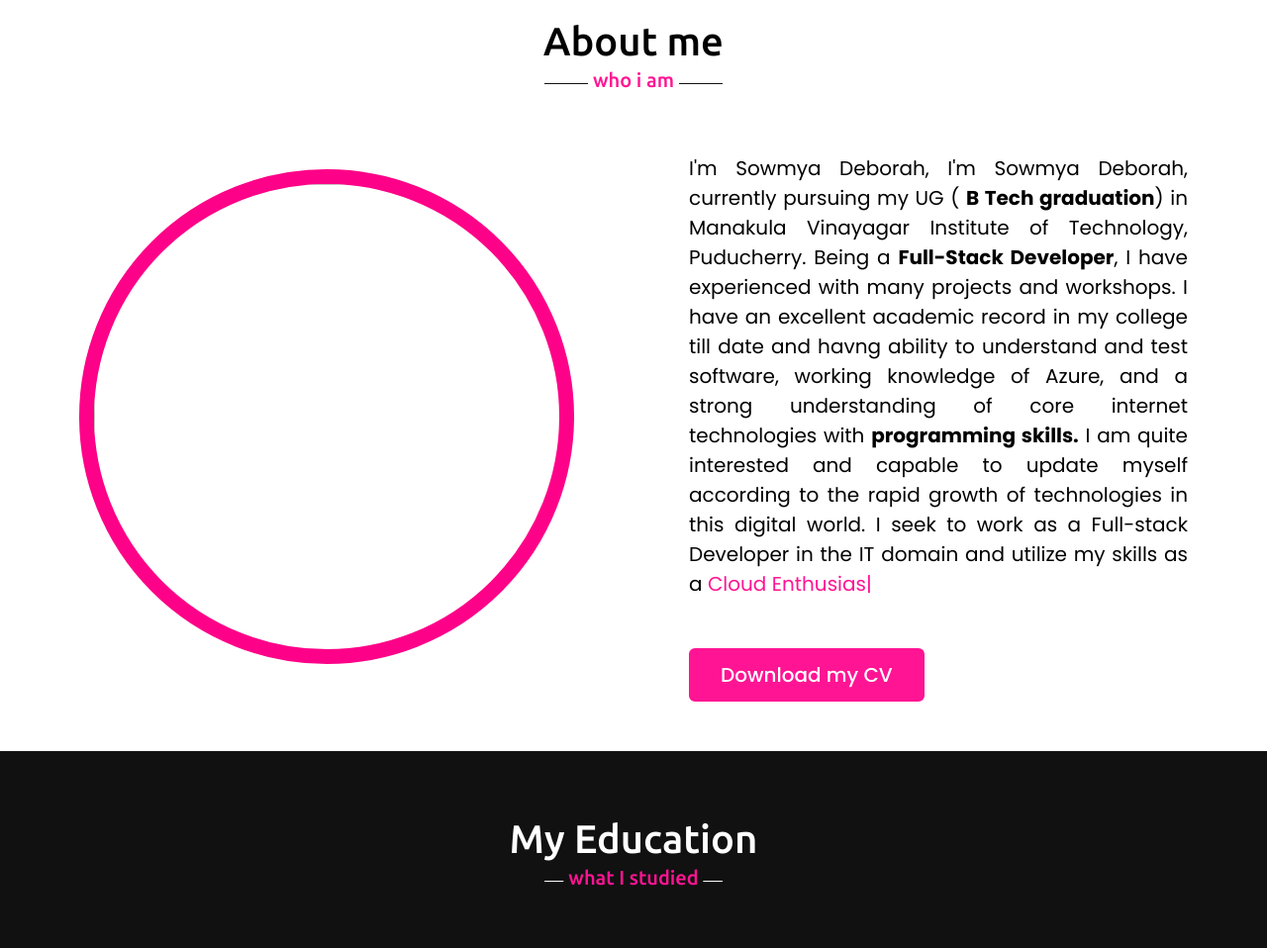
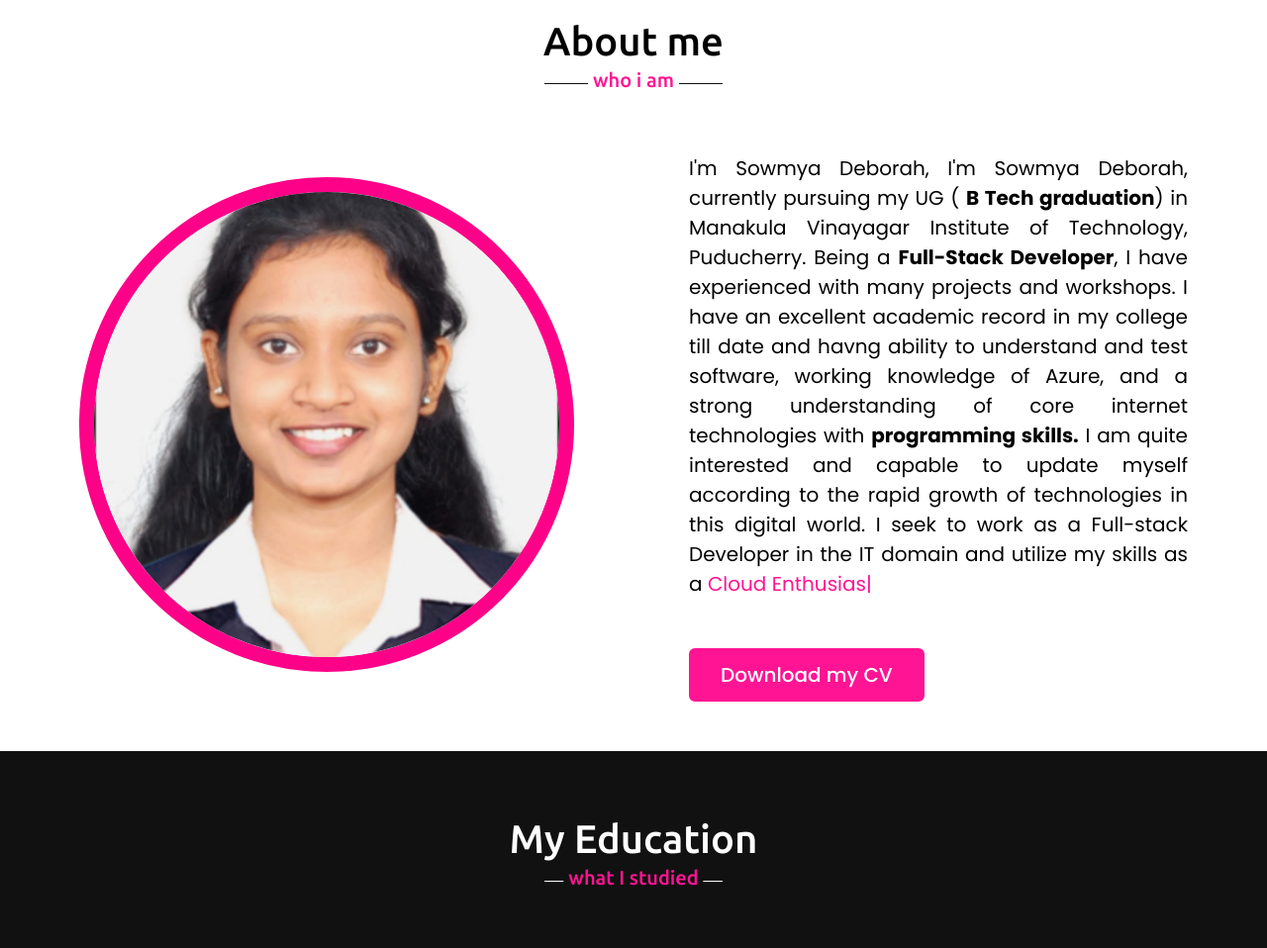
Before and after one commit to SowmyaDeborah/SowmyaDeborah.github.io, a plain HTML site: page index.html in a window 1280 px wide. Shown: the part 847-1805 px from the top of the page at 99% size. Drawn offline with nearby package versions, Linux system fonts and the light colour scheme.

Commit message:
Update index.html

```diff
--- a/index.html
+++ b/index.html
@@ -55,7 +55,7 @@
             <h2 class="title" style="padding-top: 1rem;">About me</h2>
             <div class="about-content">
                 <div class="column left">
-                    <img src="/asset/IMAGES/sow.jpg" alt="">
+                    <img src="/asset/IMAGES/profile.jpeg" alt="">
                 </div>
                 <div class="column right">
                     <div class="text" style="text-align: justify;">I'm Sowmya Deborah, I'm Sowmya Deborah, currently pursuing my UG (
```
